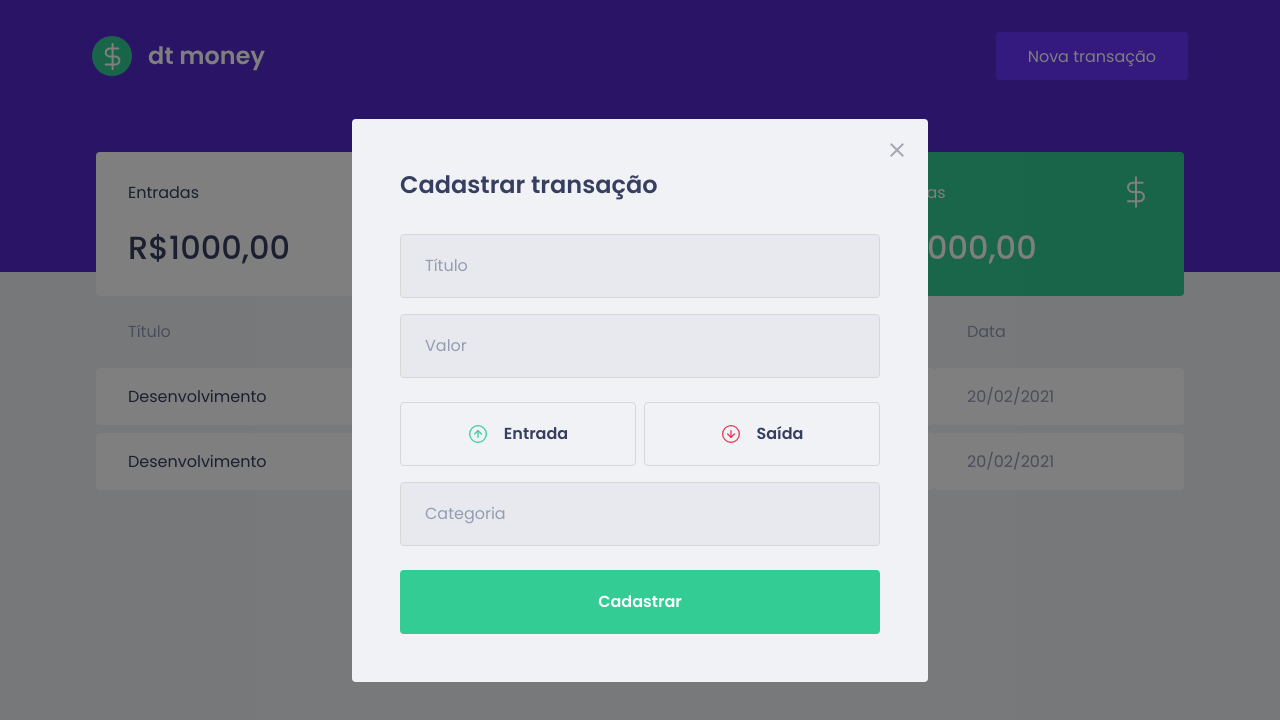
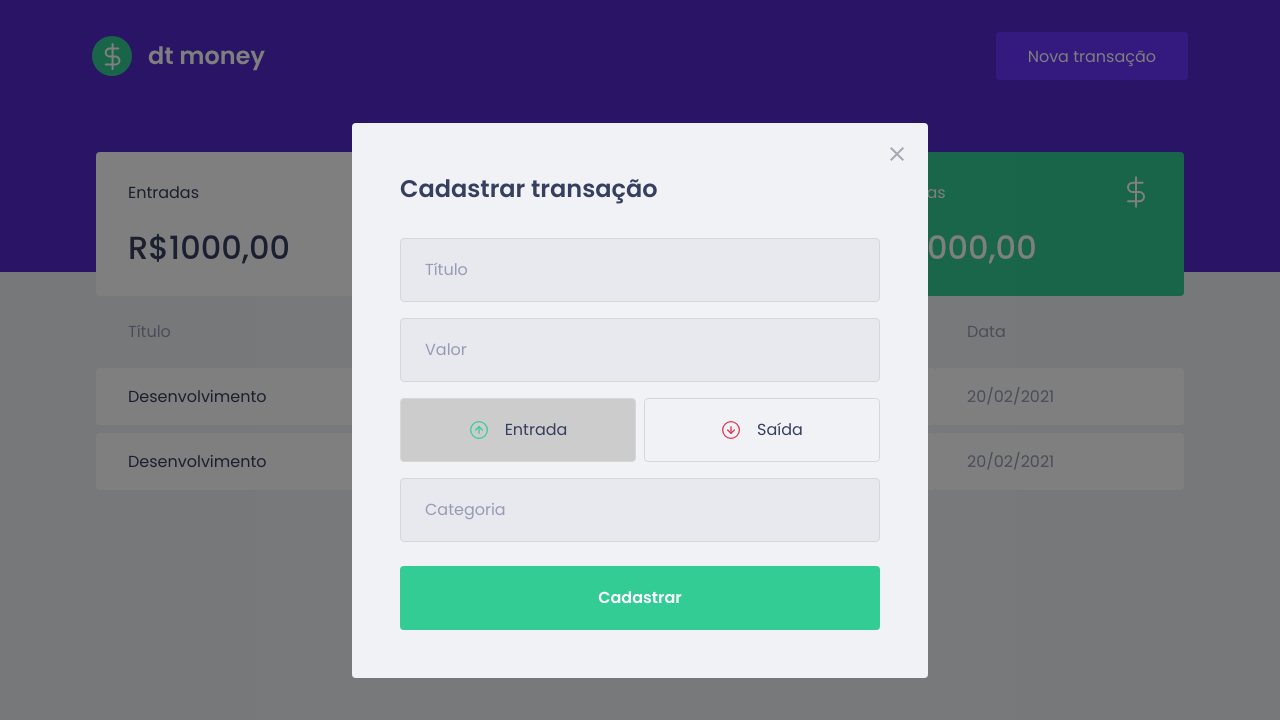
Before and after one commit to DenysRogeres/OpenFinance, a React (Create React App) app: page / in a window 1280 px wide. Both pictures are taken after a click on the button "Nova transação". Shown: the top 720 px of the page. Built offline with nearby package versions, Linux system fonts and the light colour scheme; no server answers; what miragejs would draw is missing.

Commit message:
Adding radiobox component in buttons

```diff
--- a/src/components/NewTransactionModal/index.tsx
+++ b/src/components/NewTransactionModal/index.tsx
@@ -1,8 +1,9 @@
 import Modal from 'react-modal';
-import { Container, TransactionTypeContainer } from './styles';
+import { Container, RadioBox, TransactionTypeContainer } from './styles';
 import closeImg from '../../assets/close.svg';
 import incomeImg from '../../assets/income.svg';
 import outcomeImg from '../../assets/outcome.svg';
+import { useState } from 'react';
 
 interface NewTransactionModalProps {
     isOpen: boolean;
@@ -10,6 +11,9 @@
 }
 
 export function NewTransactionModal({isOpen, onRequestClose}: NewTransactionModalProps) {
+
+    const [type, setType] = useState('deposit');
+
     return(
         <Modal
           isOpen={isOpen}
@@ -27,14 +31,22 @@
               <input type="text" placeholder='Título'/>
               <input type="number" placeholder='Valor'/>
               <TransactionTypeContainer>
-                <button type="button">
+                <RadioBox
+                    type="button"
+                    isActive={type === 'deposit'}
+                    onClick={() => {setType('deposit')}}
+                >
                     <img src={incomeImg} alt="Entrada"/>
                     <span>Entrada</span>
-                </button>
-                <button type="button">
+                </RadioBox>
+                <RadioBox
+                    type="button"
+                    isActive={type === 'withdraw'}
+                    onClick={() => {setType('withdraw')}}
+                >
                     <img src={outcomeImg} alt="Saída"/>
                     <span>Saída</span>
-                </button>
+                </RadioBox>
               </TransactionTypeContainer>
               <input type="text" placeholder='Categoria'/>
               <button type="submit">Cadastrar</button>
--- a/src/components/NewTransactionModal/styles.ts
+++ b/src/components/NewTransactionModal/styles.ts
@@ -29,7 +29,7 @@
         }
     }
 
-    button {
+    button[type="submit"] {
         width: 100%;
         padding: 0 1.5rem;
         height: 4rem;
@@ -52,18 +52,23 @@
 
 
 export const TransactionTypeContainer = styled.div`
-    margin-bottom: 1rem;
+    margin: 1rem 0;
     display: grid;
     grid-template-columns: 1fr 1fr;
     gap: 0.5rem;
+`
 
+interface RadioBoxProps {
+    isActive: boolean;
+}
 
-    button {
+export const RadioBox = styled.button<RadioBoxProps>`
+
     height: 4rem;
     border: 1px solid #d7d7d7;
     border-radius: 0.25rem;
 
-        background: transparent;
+    background: ${(props) => props.isActive ? '#ccc' : 'transparent'};
 
     display: flex;
     align-items: center;
@@ -84,6 +89,4 @@
         font-size: 1rem;
         color: var(--text-title);
     }
-    }
-
 `
```
Lines whose indentation alone changed are shown as unchanged.
